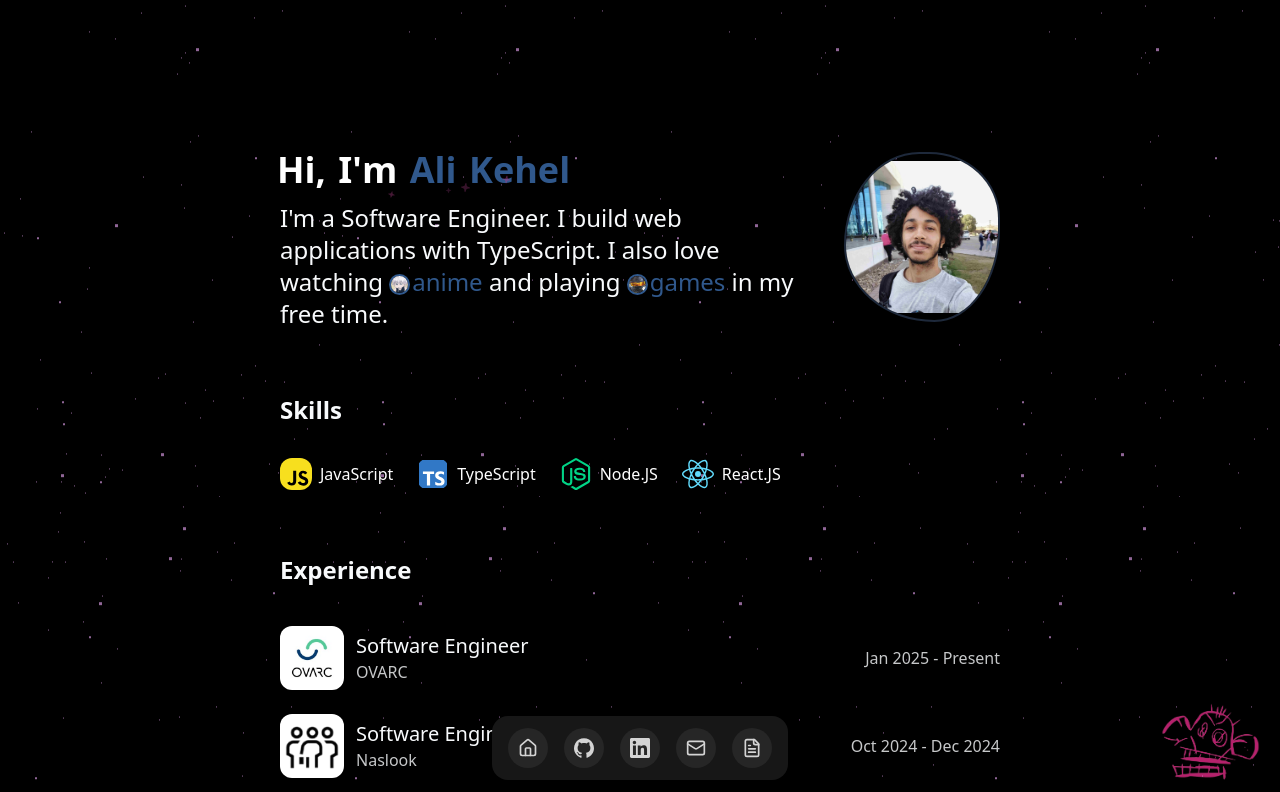
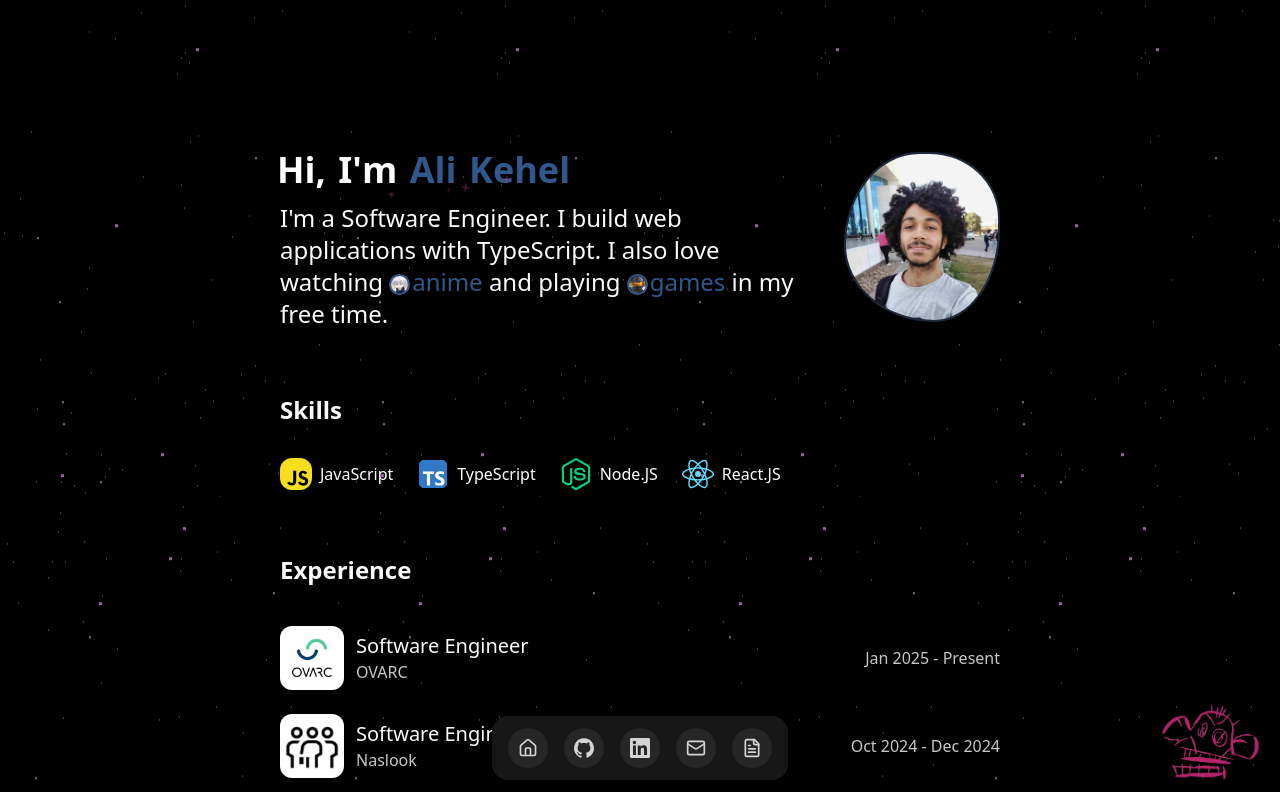
Before and after one commit to alikehel/alikehel.dev, a Next.js app: page / in a window 1280 px wide. Shown: the top 792 px of the page. Built offline with nearby package versions, Linux system fonts and the light colour scheme.

Commit message:
fix: update image object fit style in Home component

```diff
--- a/src/app/page.tsx
+++ b/src/app/page.tsx
@@ -30,7 +30,7 @@ export default function Home() {
                 </div>
                 <div className="relative h-[170px] w-[223px]">
                     <Image
-                        className="h-full w-full animate-morph border-2 border-opacity-50 object-contain"
+                        className="h-full w-full animate-morph border-2 border-opacity-50 object-cover"
                         src={resume.avatarUrl}
                         alt={resume.name + "'s Photo"}
                         width={140}
```
